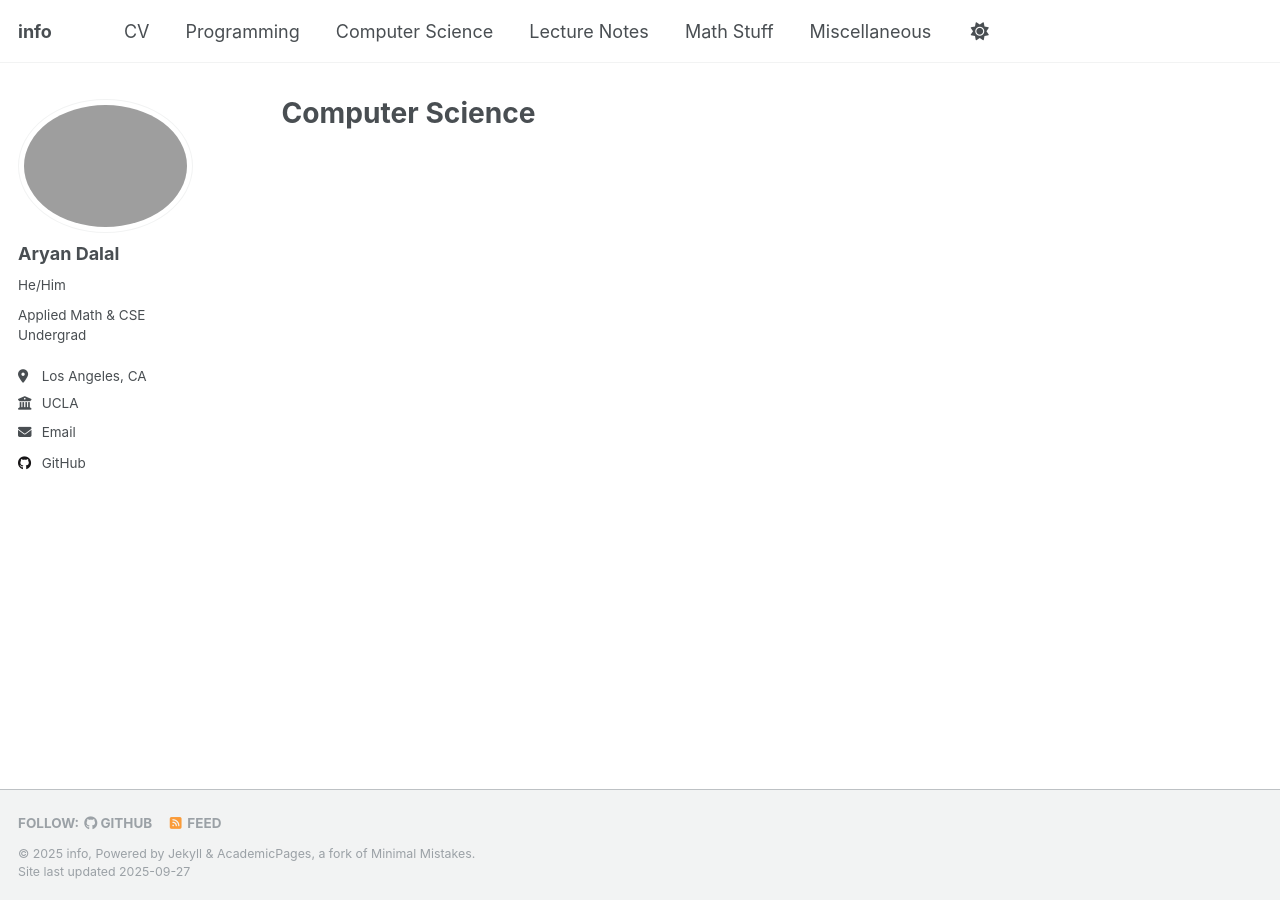
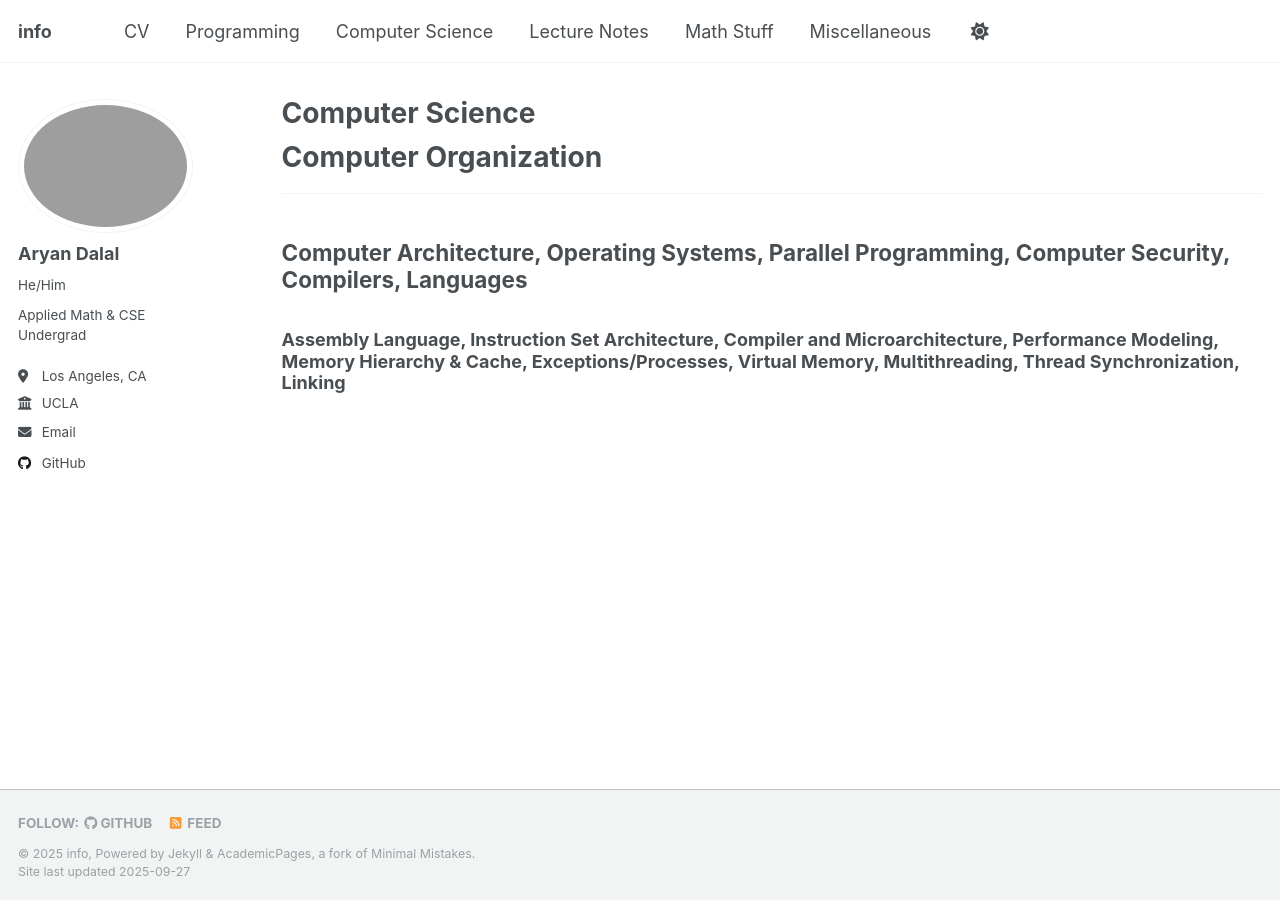
Before and after one commit to DalalAryan/DalalAryan.github.io, a Jekyll site: the page built from _pages/compsci.md, in a window 1280 px wide. Built offline with Jekyll 4.4.1, drawn with Linux system fonts in a browser that asks for light colours; a script that is not in the unit is left out.

Commit message:
Update compsci.md

```diff
--- a/_pages/compsci.md
+++ b/_pages/compsci.md
@@ -6,3 +6,8 @@ author_profile: true
 redirect_from:
   - /resume
 ---
+
+# Computer Organization
+------
+## Computer Architecture, Operating Systems, Parallel Programming, Computer Security, Compilers, Languages
+### Assembly Language, Instruction Set Architecture, Compiler and Microarchitecture, Performance Modeling, Memory Hierarchy & Cache, Exceptions/Processes, Virtual Memory, Multithreading, Thread Synchronization, Linking
```
